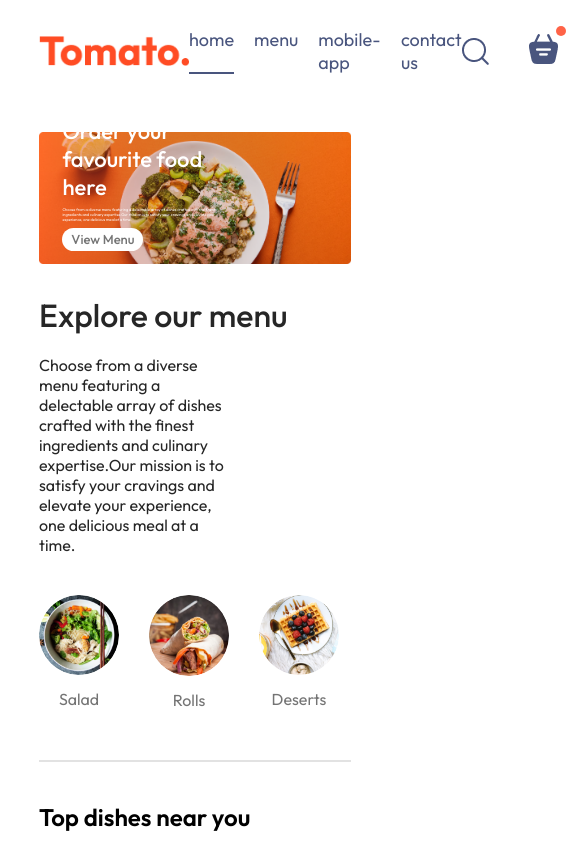
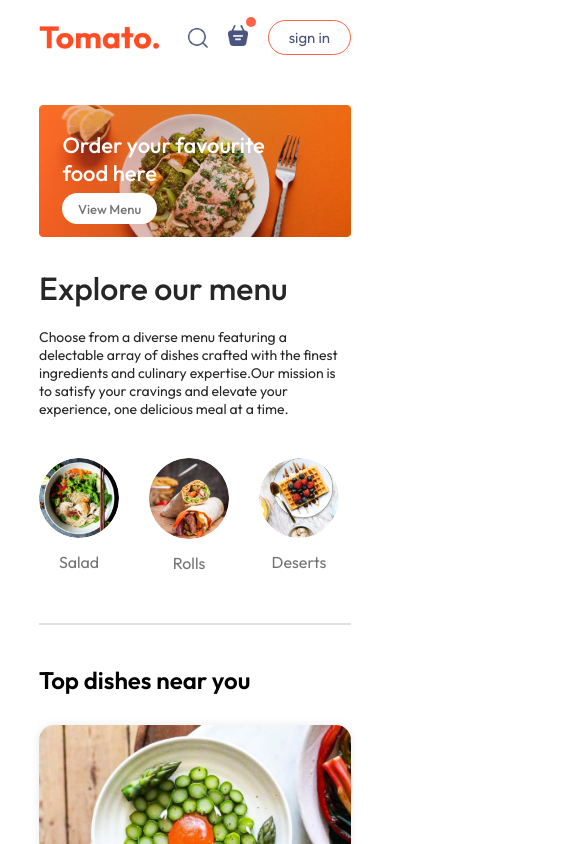
Before and after one commit to BhogeswarT/Food-Del-Website, a React (Vite) app in the folder frontend/: page / in a window 390 px wide. Shown: the top 844 px of the page, 585 px wide, since content can reach past the window. Built offline with nearby package versions, Linux system fonts and the light colour scheme.

Commit message:
Made website Responsive and added functionality of navbar links

```diff
--- a/frontend/src/components/ExploreMenu/ExploreMenu.css
+++ b/frontend/src/components/ExploreMenu/ExploreMenu.css
@@ -54,3 +54,10 @@
     border: 4px solid tomato;
     padding: 2px;
 }
+
+@media (max-width:1050px){
+    .explore-menu-text{
+        max-width: 100%;
+        font-size: 14px;
+    }
+}
--- a/frontend/src/components/Footer/Footer.css
+++ b/frontend/src/components/Footer/Footer.css
@@ -43,3 +43,14 @@
     background-color: grey;
     border: none;
 }
+
+@media (max-width: 750px){
+    .footer-content{
+        display: flex;
+        flex-direction: column;
+        gap: 35px;
+    }
+    .footer-copyright{
+        text-align: center;
+    }
+}
--- a/frontend/src/components/Header/Header.css
+++ b/frontend/src/components/Header/Header.css
@@ -38,3 +38,21 @@
     font-size: max(1vw,13px);
     border-radius: 50px;
 }
+
+@media (max-width:1050px){
+    .header-contents{
+        max-width: 45%;
+    }
+}
+
+@media (max-width:750px){
+    .header-contents{
+        max-width: 65%;
+    }
+    .header-contents p{
+        display: none;
+    }
+    .header-contents button{
+        padding: 2vw 4vw;
+    }
+}
--- a/frontend/src/components/Navbar/Navbar.css
+++ b/frontend/src/components/Navbar/Navbar.css
@@ -60,3 +60,49 @@
     top: -8px;
     right: -8px;
 }
+
+@media (max-width:1050px){
+    .navbar .logo{
+        width: 140px;
+    }
+    .navbar-menu{
+        gap: 20px;
+        font-size: 17px;
+    }
+    .navbar-right{
+        gap: 30px;
+    }
+    .navbar-right img{
+        width: 22px;
+    }
+    .navbar-right button{
+        padding: 8px 25px;
+    }
+}
+
+@media (max-width:900px){
+    .navbar .logo{
+        width: 120px;
+    }
+    .navbar-menu{
+        gap: 15px;
+        font-size: 16px;
+    }
+    .navbar-right{
+        gap: 20px;
+    }
+    .navbar-right img{
+        width: 20px;
+    }
+    .navbar-right button{
+        padding: 7px 20px;
+        font-size: 15px;
+    }
+}
+
+
+@media (max-width:750px){
+    .navbar-menu{
+       display: none;
+    }
+}
--- a/frontend/src/components/Navbar/Navbar.jsx
+++ b/frontend/src/components/Navbar/Navbar.jsx
@@ -1,6 +1,7 @@
 import React, { useState } from 'react'
 import './Navbar.css'
 import { assets } from '../../assets/assets'
+import { Link } from 'react-router-dom';
 
 const Navbar = () => {
 
@@ -10,10 +11,10 @@ const Navbar = () => {
     <div className='navbar'>
      <img src={assets.logo} alt="" className="logo" />
      <ul className="navbar-menu">
-      <li onClick={()=>setMenu("home")} className={menu === "home"?"active":""}>home</li>
-      <li onClick={()=>setMenu("menu")} className={menu === "menu"?"active":""}>menu</li>
-      <li onClick={()=>setMenu("mobile-app")} className={menu === "mobile-app"?"active":""}>mobile-app</li>
-      <li onClick={()=>setMenu("contact-us")} className={menu === "contact-us"?"active":""}>contact us</li>
+      <Link to='/' onClick={()=>setMenu("home")} className={menu === "home"?"active":""}>home</Link>
+      <a href='#explore-menu' onClick={()=>setMenu("menu")} className={menu === "menu"?"active":""}>menu</a>
+      <a href='#app-download' onClick={()=>setMenu("mobile-app")} className={menu === "mobile-app"?"active":""}>mobile-app</a>
+      <a href='#footer' onClick={()=>setMenu("contact-us")} className={menu === "contact-us"?"active":""}>contact us</a>
      </ul>
      <div className="navbar-right">
       <img src={assets.search_icon} alt="" />
--- a/frontend/src/index.css
+++ b/frontend/src/index.css
@@ -5,6 +5,7 @@
   margin : 0;
   box-sizing: border-box;
   font-family: Outfit;
+  scroll-behavior: smooth;
 }
 
 body{
```
